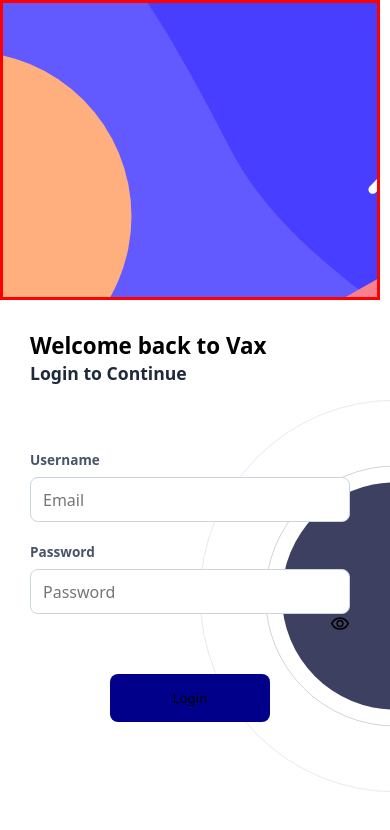
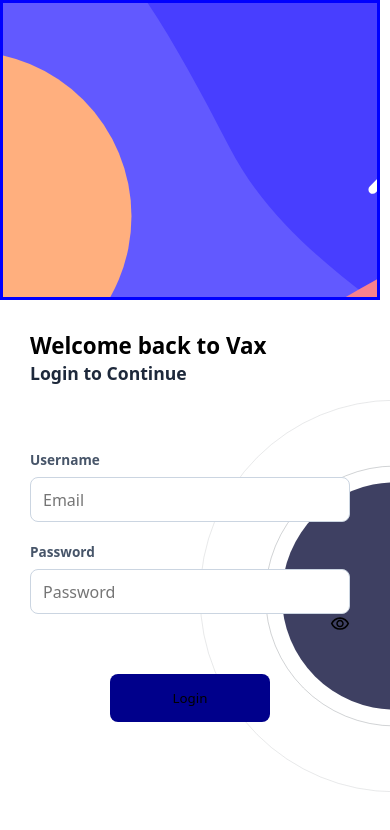
Before and after one commit to kperusi/vaccinedispenserapp, a Next.js app: page /login in a window 390 px wide. Shown: the top 830 px of the page. Built offline with nearby package versions, Linux system fonts and the light colour scheme.

Commit message:
login fx2

```diff
--- a/src/app/(auth)/login/page.js
+++ b/src/app/(auth)/login/page.js
@@ -38,7 +38,7 @@ export default function Home() {
       if (data.role === "CONTROL") {
         router.push("/admin/dashboard");
       } else {
-        router.push(`points/dashboard/${data.id}`);
+        router.push(`/points/dashboard/${data.id}`);
       }
     } catch (err) {
       setError("Network error");
--- a/src/app/styles/mobil-small.css
+++ b/src/app/styles/mobil-small.css
@@ -83,7 +83,7 @@
         background-size: 100% 20px;
         background-repeat: no-repeat;
         background-position: -10px 30px;
-        border:solid red
+        border:solid blue
     }
     .ds-bg{
         display: none;
```
